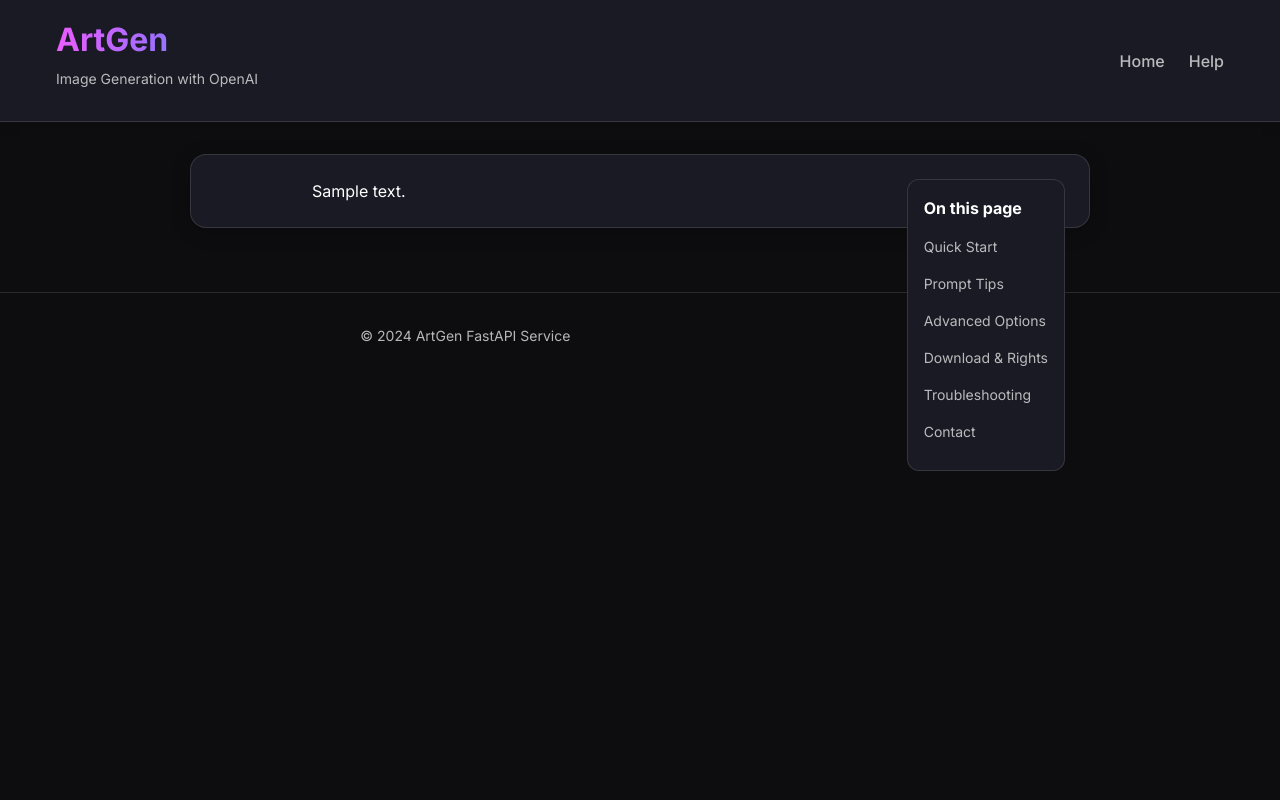
After one commit to tkhongsap/fastapi-image-generation, a FastAPI app: template app/templates/help.html in a window 1280 px wide. The commit adds this page. Run offline with FastAPI, Linux system fonts and the light colour scheme; the template is opened without the code that fills it: most values are stand-ins (such as "Sample title", 1, 10 or a date in 2020).

Commit message:
Add help page functionality according to PRD requirements

```diff
--- a/app/main.py
+++ b/app/main.py
@@ -4,9 +4,11 @@ Main FastAPI application entry point
 
 import logging
 import os
+import markdown
+from pathlib import Path
 from dotenv import load_dotenv, find_dotenv
 from fastapi import FastAPI, HTTPException, Request
-from fastapi.responses import JSONResponse
+from fastapi.responses import JSONResponse, HTMLResponse
 from fastapi.middleware.cors import CORSMiddleware
 from fastapi.staticfiles import StaticFiles
 from fastapi.templating import Jinja2Templates
@@ -84,6 +86,48 @@ async def root(request: Request):
         {"request": request, "title": settings.PROJECT_NAME}
     )
 
+# Help page endpoint
+@app.get("/help", response_class=HTMLResponse, include_in_schema=False)
+async def help_page(request: Request):
+    """Serve the help page"""
+    try:
+        help_md_path = Path("docs/help.md")
+        if not help_md_path.exists():
+            logger.error(f"Help markdown file not found at {help_md_path}")
+            return templates.TemplateResponse(
+                "help.html",
+                {
+                    "request": request,
+                    "title": f"Help | {settings.PROJECT_NAME}",
+                    "content": "<h1>Help Content Unavailable</h1><p>The help documentation is currently unavailable. Please try again later.</p>"
+                }
+            )
+
+        md_content = help_md_path.read_text(encoding="utf-8")
+        html_content = markdown.markdown(
+            md_content,
+            extensions=['fenced_code', 'tables', 'toc']
+        )
+
+        return templates.TemplateResponse(
+            "help.html",
+            {
+                "request": request,
+                "title": f"Help | {settings.PROJECT_NAME}",
+                "content": html_content
+            }
+        )
+    except Exception as e:
+        logger.error(f"Error rendering help page: {str(e)}")
+        return templates.TemplateResponse(
+            "help.html",
+            {
+                "request": request,
+                "title": f"Help | {settings.PROJECT_NAME}",
+                "content": f"<h1>Error Loading Help</h1><p>An error occurred while loading the help content: {str(e)}</p>"
+            }
+        )
+
 # Health check endpoint
 @app.get("/health", include_in_schema=False)
 async def health():
--- /dev/null
+++ b/app/templates/base.html
@@ -0,0 +1,313 @@
+<!DOCTYPE html>
+<html lang="en">
+<head>
+    <meta charset="UTF-8">
+    <meta name="viewport" content="width=device-width, initial-scale=1.0">
+    <title>{{ title }}</title>
+    <link href="https://fonts.googleapis.com/css2?family=Inter:wght@400;500;600;700&display=swap" rel="stylesheet">
+    <style>
+        /* Reset and base styles */
+        *, *::before, *::after {
+            box-sizing: border-box;
+            margin: 0;
+            padding: 0;
+        }
+
+        :root {
+            --accent-color: #9f6eff;
+            --accent-light: #eb5cff;
+            --accent-dark: #4bbdff;
+            --bg-color: #0d0d10;
+            --card-bg: #1a1a24;
+            --text-primary: #ffffff;
+            --text-secondary: rgba(255, 255, 255, 0.7);
+            --border-color: rgba(255, 255, 255, 0.12);
+        }
+
+        body {
+            font-family: 'Inter', -apple-system, BlinkMacSystemFont, sans-serif;
+            background-color: var(--bg-color);
+            color: var(--text-primary);
+            line-height: 1.5;
+            min-height: 100vh;
+            padding: 0;
+            margin: 0;
+        }
+
+        /* Typography */
+        h1 {
+            font-size: 2rem;
+            font-weight: 700;
+            background: linear-gradient(90deg, #eb5cff, #9f6eff 50%, #4bbdff);
+            -webkit-background-clip: text;
+            background-clip: text;
+            color: transparent;
+            margin: 0;
+        }
+
+        h2 {
+            font-size: 1.5rem;
+            font-weight: 600;
+            margin: 0 0 1rem 0;
+        }
+
+        p {
+            margin-bottom: 1rem;
+        }
+
+        /* Layout */
+        .container {
+            max-width: 1200px;
+            margin: 0 auto;
+            padding: 0 1rem;
+        }
+
+        header {
+            background-color: var(--card-bg);
+            border-bottom: 1px solid var(--border-color);
+            padding: 1rem 0;
+            position: sticky;
+            top: 0;
+            z-index: 100;
+            box-shadow: 0 4px 12px rgba(0, 0, 0, 0.1);
+        }
+
+        header .container {
+            display: flex;
+            justify-content: space-between;
+            align-items: center;
+        }
+
+        .header-left {
+            display: flex;
+            flex-direction: column;
+        }
+
+        .nav-links {
+            display: flex;
+            gap: 1.5rem;
+            align-items: center;
+        }
+
+        .nav-link {
+            color: var(--text-secondary);
+            text-decoration: none;
+            font-weight: 500;
+            transition: color 0.2s;
+            position: relative;
+        }
+
+        .nav-link:hover {
+            color: var(--text-primary);
+        }
+
+        .nav-link.active {
+            color: var(--text-primary);
+        }
+
+        .nav-link.active::after {
+            content: "";
+            position: absolute;
+            bottom: -4px;
+            left: 0;
+            right: 0;
+            height: 2px;
+            background: linear-gradient(90deg, var(--accent-light), var(--accent-color) 50%, var(--accent-dark));
+            border-radius: 1px;
+        }
+
+        main {
+            padding: 2rem 0;
+        }
+
+        .app-layout {
+            display: flex;
+            flex-direction: column;
+            gap: 2rem;
+        }
+
+        @media (min-width: 768px) {
+            .app-layout {
+                flex-direction: row;
+                align-items: flex-start;
+            }
+        }
+
+        /* Cards */
+        .card {
+            background-color: var(--card-bg);
+            border-radius: 1rem;
+            border: 1px solid var(--border-color);
+            box-shadow: 0 4px 20px rgba(0, 0, 0, 0.2);
+            padding: 1.5rem;
+        }
+
+        /* Prose for markdown content */
+        .prose {
+            max-width: 65ch;
+            margin: 0 auto;
+            color: var(--text-primary);
+        }
+
+        .prose h1 {
+            margin-top: 0;
+            margin-bottom: 1.5rem;
+        }
+
+        .prose h2 {
+            margin-top: 2rem;
+            margin-bottom: 1rem;
+            font-size: 1.5rem;
+            color: var(--text-primary);
+        }
+
+        .prose h3 {
+            margin-top: 1.5rem;
+            margin-bottom: 0.75rem;
+            font-size: 1.25rem;
+            color: var(--text-primary);
+        }
+
+        .prose p {
+            margin-bottom: 1rem;
+            line-height: 1.7;
+        }
+
+        .prose a {
+            color: var(--accent-color);
+            text-decoration: none;
+            transition: color 0.2s;
+        }
+
+        .prose a:hover {
+            text-decoration: underline;
+            color: var(--accent-light);
+        }
+
+        .prose ul, .prose ol {
+            margin-bottom: 1.5rem;
+            padding-left: 1.5rem;
+        }
+
+        .prose li {
+            margin-bottom: 0.5rem;
+        }
+
+        .prose hr {
+            border: none;
+            border-top: 1px solid var(--border-color);
+            margin: 2rem 0;
+        }
+
+        .prose blockquote {
+            border-left: 3px solid var(--accent-color);
+            padding-left: 1rem;
+            margin-left: 0;
+            color: var(--text-secondary);
+        }
+
+        .prose code {
+            font-family: monospace;
+            background-color: rgba(255, 255, 255, 0.1);
+            padding: 0.2em 0.4em;
+            border-radius: 3px;
+            font-size: 0.9em;
+        }
+
+        .prose pre {
+            background-color: rgba(255, 255, 255, 0.05);
+            padding: 1rem;
+            border-radius: 0.5rem;
+            overflow-x: auto;
+            margin-bottom: 1.5rem;
+        }
+
+        .prose pre code {
+            background-color: transparent;
+            padding: 0;
+        }
+
+        /* Table of contents */
+        .toc {
+            position: sticky;
+            top: 100px;
+            float: right;
+            background-color: var(--card-bg);
+            border-radius: 0.75rem;
+            padding: 1rem;
+            margin-left: 2rem;
+            margin-bottom: 1rem;
+            border: 1px solid var(--border-color);
+            max-width: 250px;
+            font-size: 0.875rem;
+        }
+
+        .toc h3 {
+            margin-top: 0;
+            margin-bottom: 0.75rem;
+            font-size: 1rem;
+        }
+
+        .toc ul {
+            list-style: none;
+            padding-left: 0;
+            margin-bottom: 0;
+        }
+
+        .toc li {
+            margin-bottom: 0.5rem;
+        }
+
+        .toc a {
+            color: var(--text-secondary);
+            text-decoration: none;
+            transition: color 0.2s;
+            display: block;
+            padding: 0.25rem 0;
+        }
+
+        .toc a:hover {
+            color: var(--text-primary);
+        }
+
+        footer {
+            padding: 2rem 0;
+            text-align: center;
+            color: var(--text-secondary);
+            font-size: 0.875rem;
+            border-top: 1px solid var(--border-color);
+            margin-top: 2rem;
+        }
+    </style>
+    {% block additional_styles %}{% endblock %}
+    {% block scripts %}{% endblock %}
+</head>
+<body>
+    <header>
+        <div class="container">
+            <div class="header-left">
+                <h1>ArtGen</h1>
+                <p style="margin-top: 0.25rem; font-size: 0.875rem; color: var(--text-secondary);">Image Generation with OpenAI</p>
+            </div>
+            <nav class="nav-links">
+                <a href="/" class="nav-link {% if request.url.path == '/' %}active{% endif %}">Home</a>
+                <a href="/help" class="nav-link {% if request.url.path == '/help' %}active{% endif %}">Help</a>
+            </nav>
+        </div>
+    </header>
+
+    <main>
+        {% block content %}
+        {% endblock %}
+    </main>
+
+    <footer>
+        <div class="container">
+            <p>&copy; 2024 ArtGen FastAPI Service</p>
+        </div>
+    </footer>
+
+    <!-- Toast notification system -->
+    <div id="toast-container"></div>
+</body>
+</html>
--- /dev/null
+++ b/app/templates/help.html
@@ -0,0 +1,31 @@
+{% extends "base.html" %}
+
+{% block additional_styles %}
+<style>
+    .help-container {
+        max-width: 900px;
+        margin: 0 auto;
+    }
+</style>
+{% endblock %}
+
+{% block content %}
+<div class="container">
+    <div class="help-container card">
+        <div class="toc">
+            <h3>On this page</h3>
+            <ul>
+                <li><a href="#quick-start">Quick Start</a></li>
+                <li><a href="#prompt-tips">Prompt Tips</a></li>
+                <li><a href="#advanced-options-explained">Advanced Options</a></li>
+                <li><a href="#download-rights">Download & Rights</a></li>
+                <li><a href="#troubleshooting">Troubleshooting</a></li>
+                <li><a href="#contact">Contact</a></li>
+            </ul>
+        </div>
+        <article class="prose">
+            {{ content|safe }}
+        </article>
+    </div>
+</div>
+{% endblock %}
--- a/requirements.txt
+++ b/requirements.txt
@@ -8,3 +8,4 @@ openai==1.10.0
 pydantic==2.5.3
 loguru==0.7.2
 gunicorn==21.2.0
+markdown==3.5.1
```
Also changed, not shown: TASKS.md (+21 -0 lines), app/templates/index.html (+9 -127 lines), assets/help-prd.md (added, +80 -0 lines), docs/help.md (added, +60 -0 lines).
